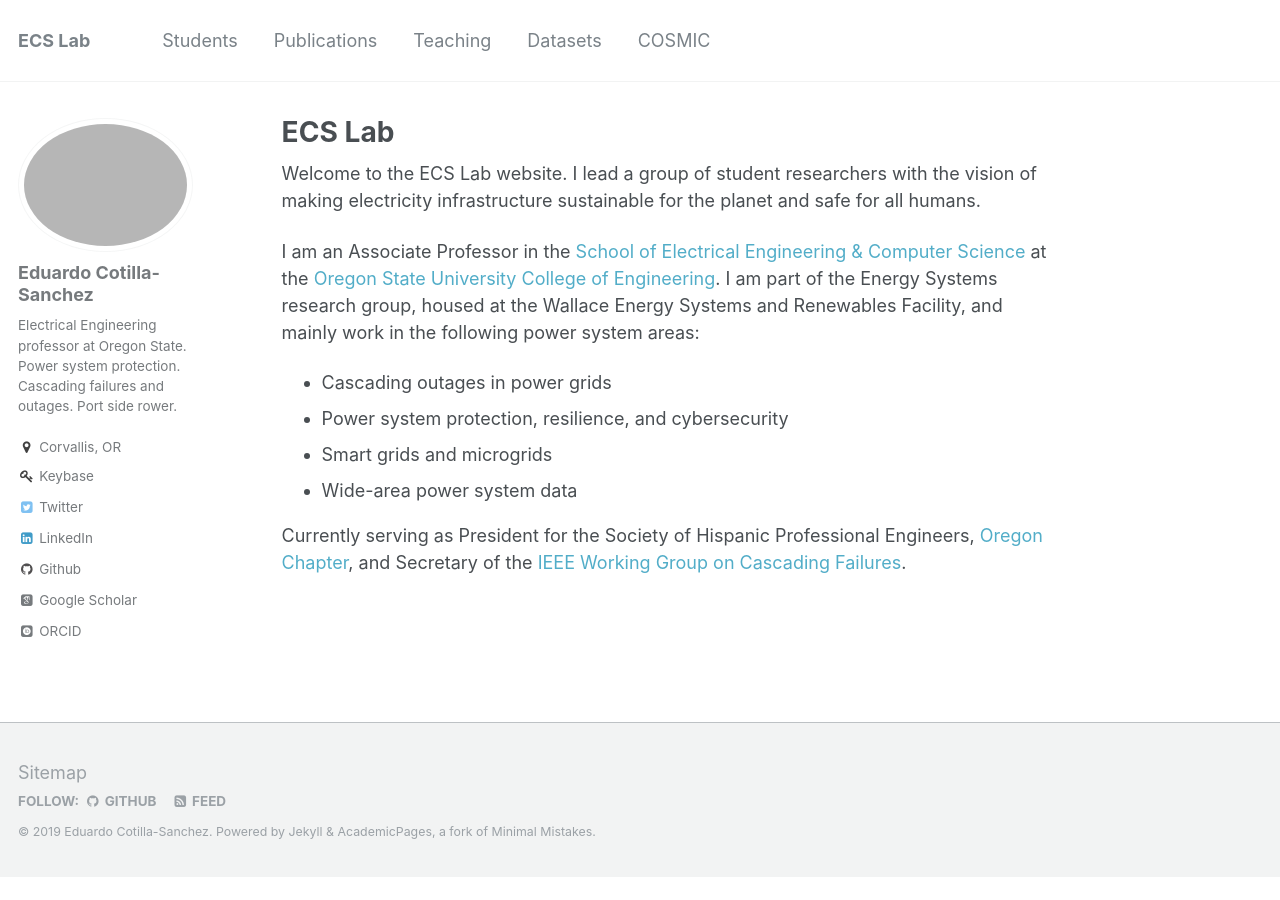
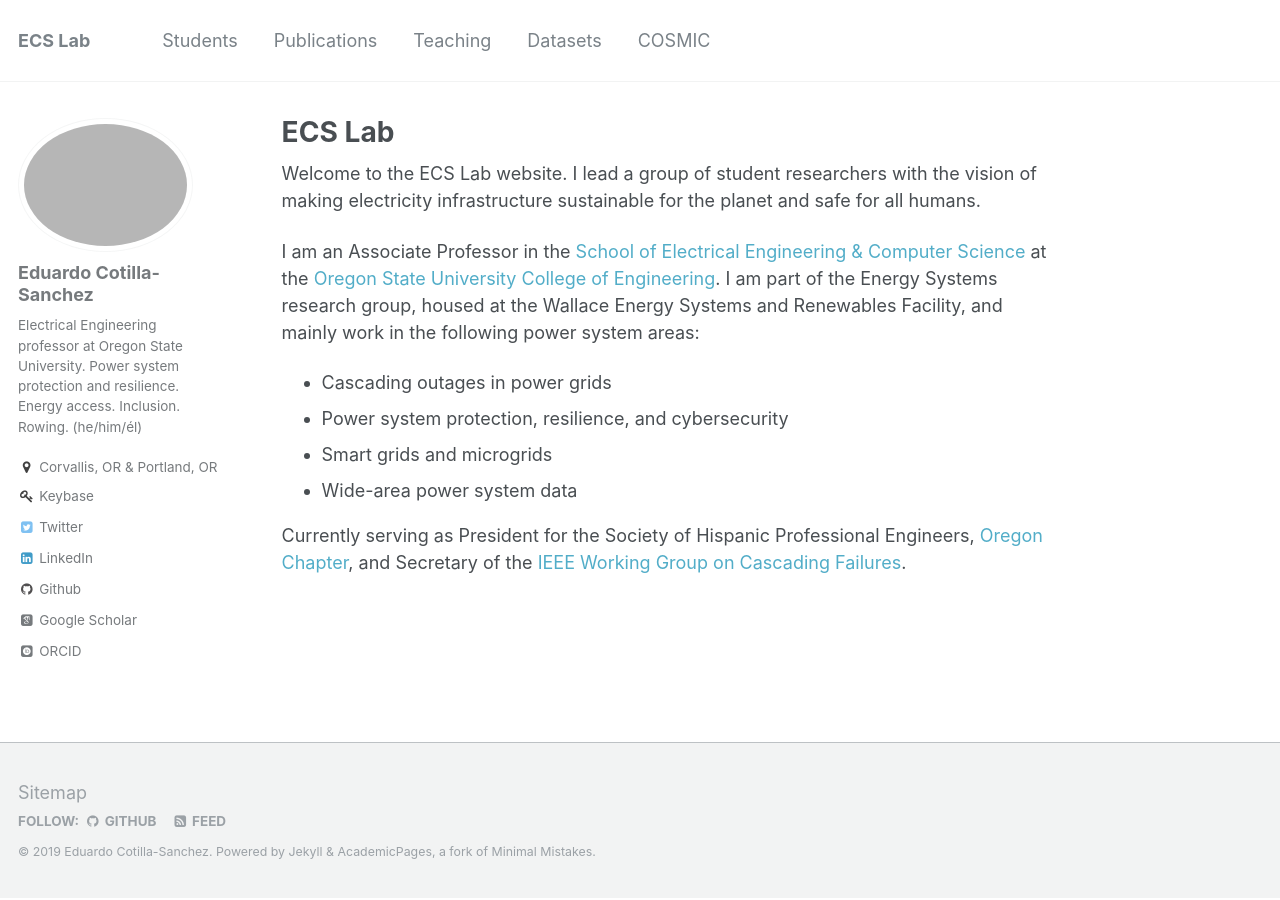
Before and after one commit to ecotillasanchez/ecotillasanchez.github.io, a Jekyll site: the page built from _pages/about.md, in a window 1280 px wide. Built offline with Jekyll 4.4.1, drawn with Linux system fonts in a browser that asks for light colours; some web fonts are replaced.

Commit message:
Minor profile and vulnerability updates.

```diff
--- a/_config.yml
+++ b/_config.yml
@@ -80,8 +80,8 @@ analytics:
 author:
   name             : "Eduardo Cotilla-Sanchez"
   avatar           : "profile.png"
-  bio              : "Electrical Engineering professor at Oregon State. Power system protection. Cascading failures and outages. Port side rower."
-  location         : "Corvallis, OR"
+  bio              : "Electrical Engineering professor at Oregon State University. Power system protection and resilience. Energy access. Inclusion. Rowing. (he/him/él)"
+  location         : "Corvallis, OR & Portland, OR"
   employer         :
   googlescholar    : "https://scholar.google.com/citations?user=tEN0VeMAAAAJ&hl=en"
   email            :
```
Also changed, not shown: Gemfile.lock, 2 other files.
